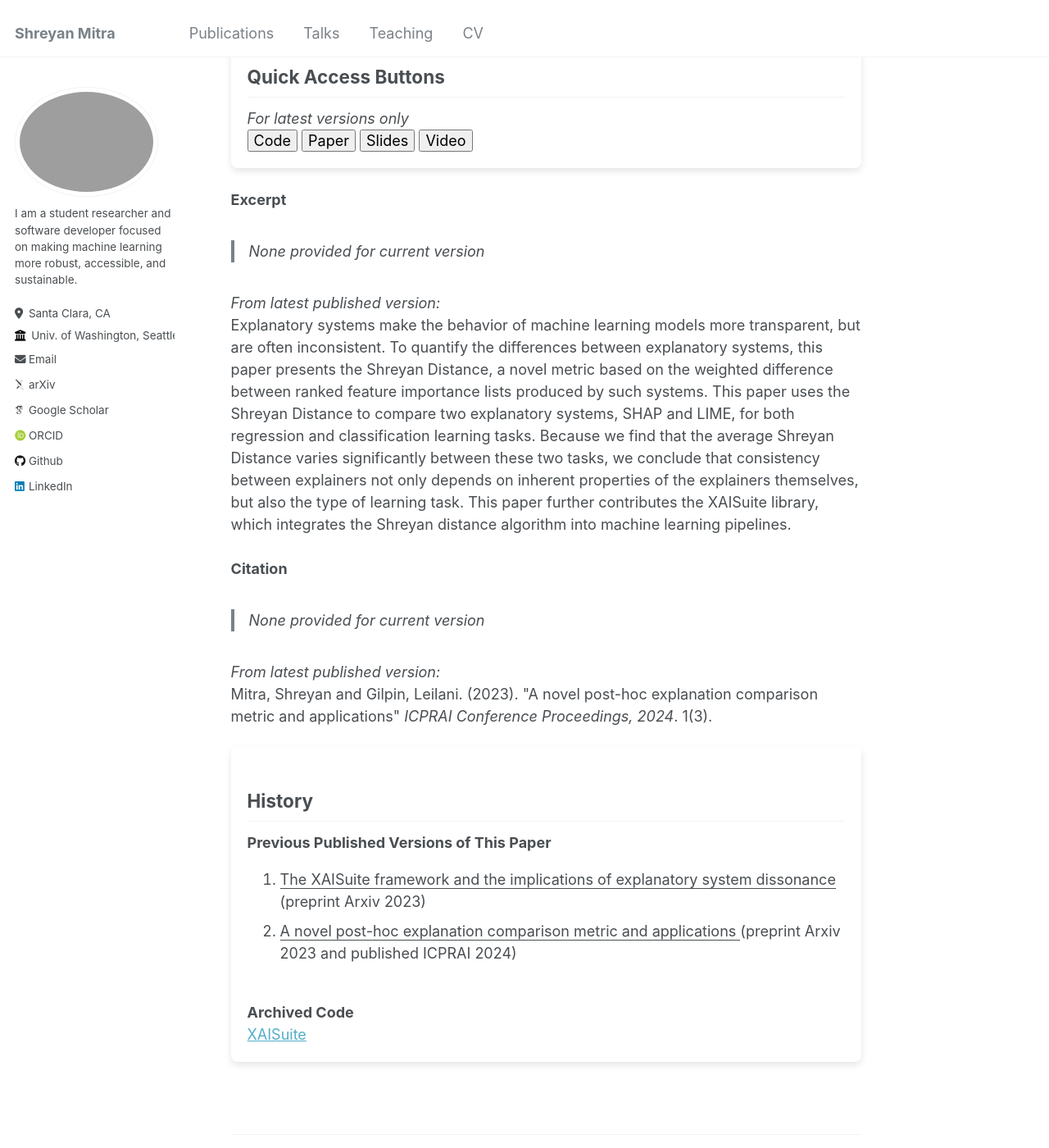
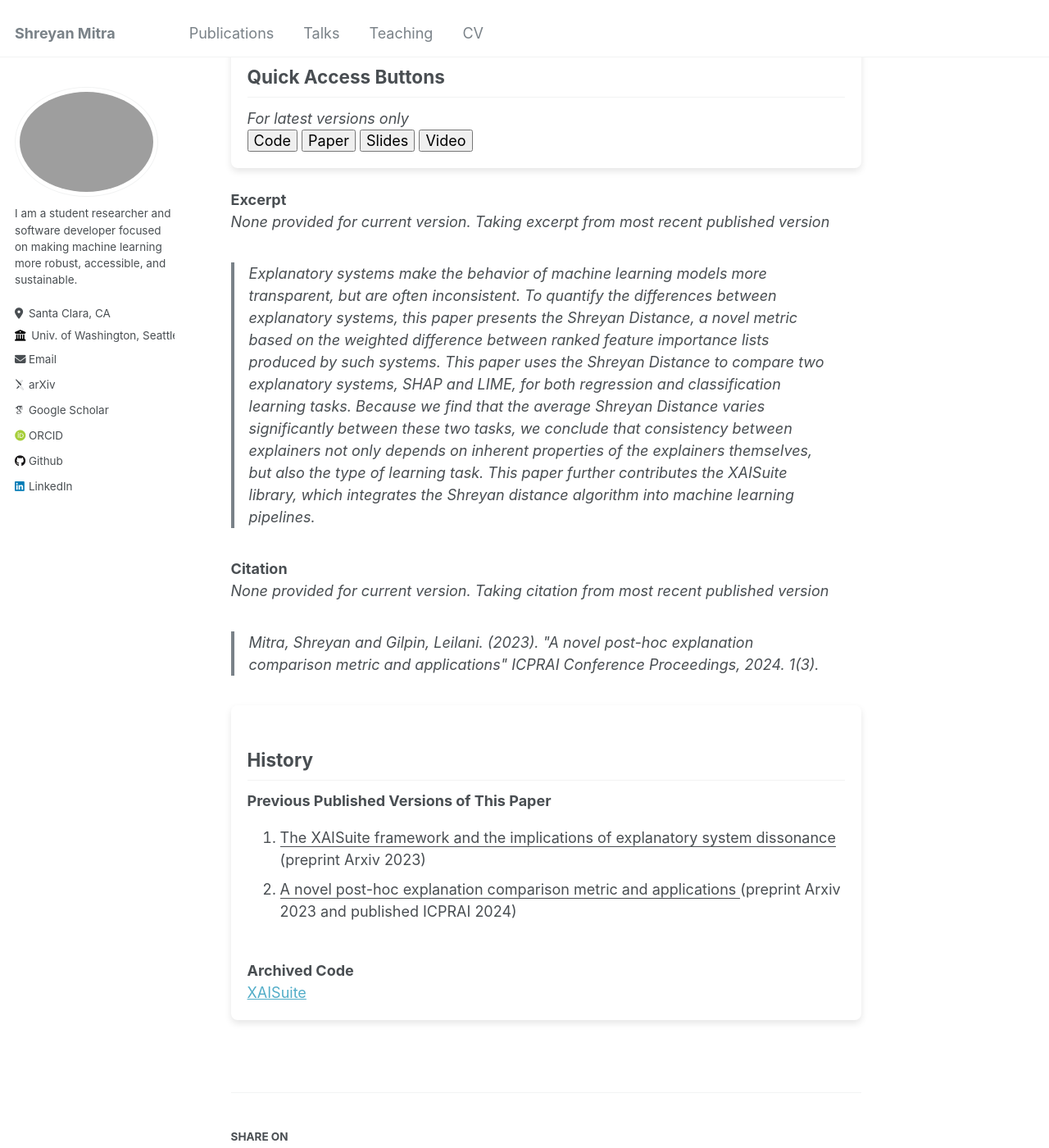
Before and after one commit to shreyanmitra/shreyanmitra.github.io, a Jekyll site: the page built from _publications/lets-agree-to-disagree.md, in a window 1280 px wide and 1400 px high, scrolled down 569 px. Shown: the whole window at 82% size. Built offline with Jekyll 4.4.1, drawn with Linux system fonts in a browser that asks for light colours; some web fonts are replaced.

Commit message:
Update lets-agree-to-disagree.md

```diff
--- a/_publications/lets-agree-to-disagree.md
+++ b/_publications/lets-agree-to-disagree.md
@@ -26,13 +26,11 @@ citation: 'Mitra,S and Gilpin, L. (2023). &quot;A novel post-hoc explanation com
 <br>
 <button>Code</button> <button>Paper</button> <button>Slides</button> <button>Video</button></div>
 **Excerpt**
-<blockquote>None provided for current version</blockquote>
-<i>From latest published version:</i>
-<br>Explanatory systems make the behavior of machine learning models more transparent, but are often inconsistent. To quantify the differences between explanatory systems, this paper presents the Shreyan Distance, a novel metric based on the weighted difference between ranked feature importance lists produced by such systems. This paper uses the Shreyan Distance to compare two explanatory systems, SHAP and LIME, for both regression and classification learning tasks. Because we find that the average Shreyan Distance varies significantly between these two tasks, we conclude that consistency between explainers not only depends on inherent properties of the explainers themselves, but also the type of learning task. This paper further contributes the XAISuite library, which integrates the Shreyan distance algorithm into machine learning pipelines. <br><br>
+<br><i>None provided for current version. Taking excerpt from most recent published version</i>
+<blockquote>Explanatory systems make the behavior of machine learning models more transparent, but are often inconsistent. To quantify the differences between explanatory systems, this paper presents the Shreyan Distance, a novel metric based on the weighted difference between ranked feature importance lists produced by such systems. This paper uses the Shreyan Distance to compare two explanatory systems, SHAP and LIME, for both regression and classification learning tasks. Because we find that the average Shreyan Distance varies significantly between these two tasks, we conclude that consistency between explainers not only depends on inherent properties of the explainers themselves, but also the type of learning task. This paper further contributes the XAISuite library, which integrates the Shreyan distance algorithm into machine learning pipelines.</blockquote>
 **Citation**
-<blockquote>None provided for current version</blockquote>
-<i>From latest published version:</i>
-<br>Mitra, Shreyan and Gilpin, Leilani. (2023). &quot;A novel post-hoc explanation comparison metric and applications&quot; <i>ICPRAI Conference Proceedings, 2024</i>. 1(3). <br>
+<br><i>None provided for current version. Taking citation from most recent published version</i>
+<blockquote>Mitra, Shreyan and Gilpin, Leilani. (2023). &quot;A novel post-hoc explanation comparison metric and applications&quot; <i>ICPRAI Conference Proceedings, 2024</i>. 1(3). </blockquote>
 <div style="background-color: white; box-shadow: 0 4px 8px rgba(0, 0, 0, 0.1); padding: 20px; padding-top: 8px; border-radius: 8px; min-width:600px;margin-bottom: 25px">
 <h2> History </h2>
 <b>Previous Published Versions of This Paper</b>
```
